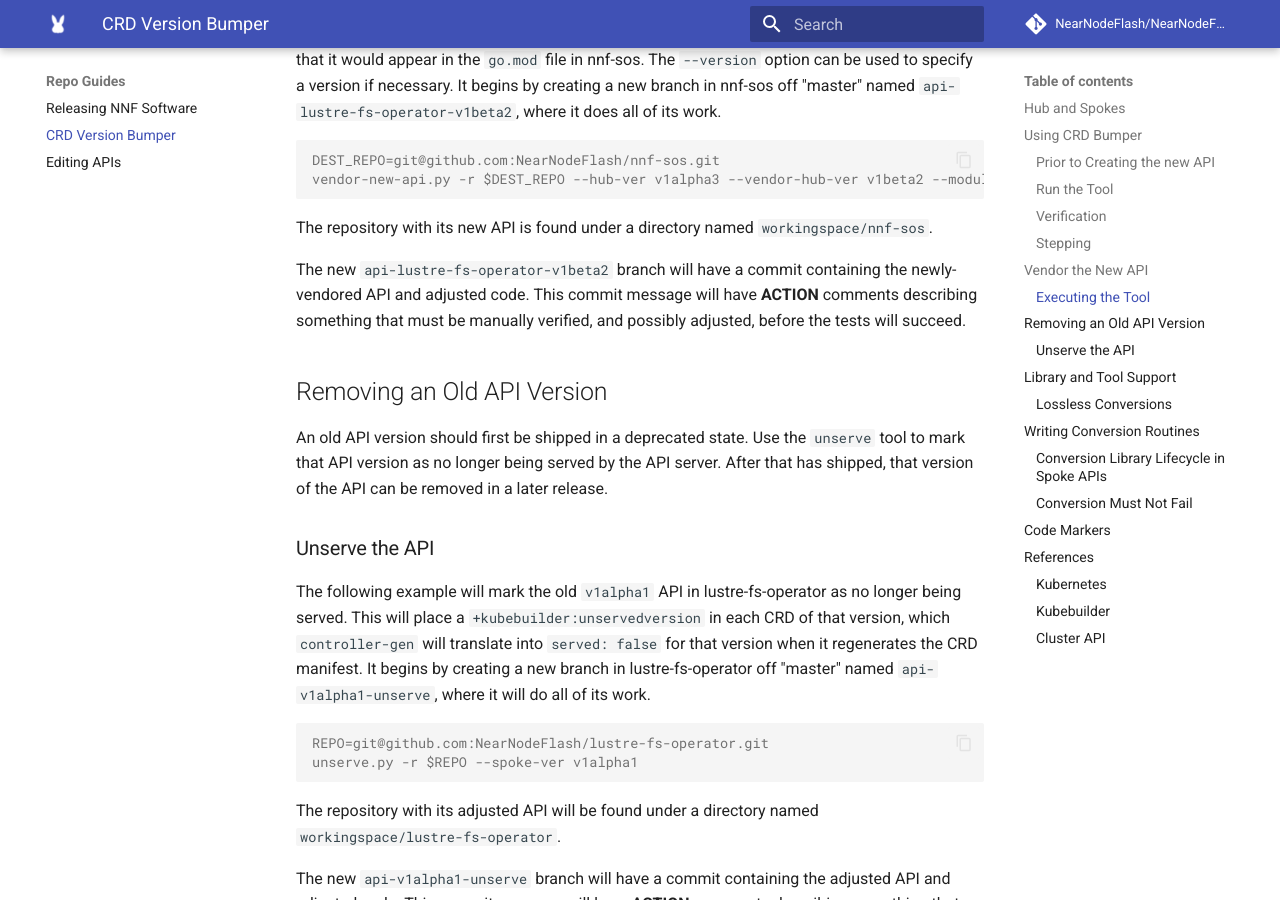
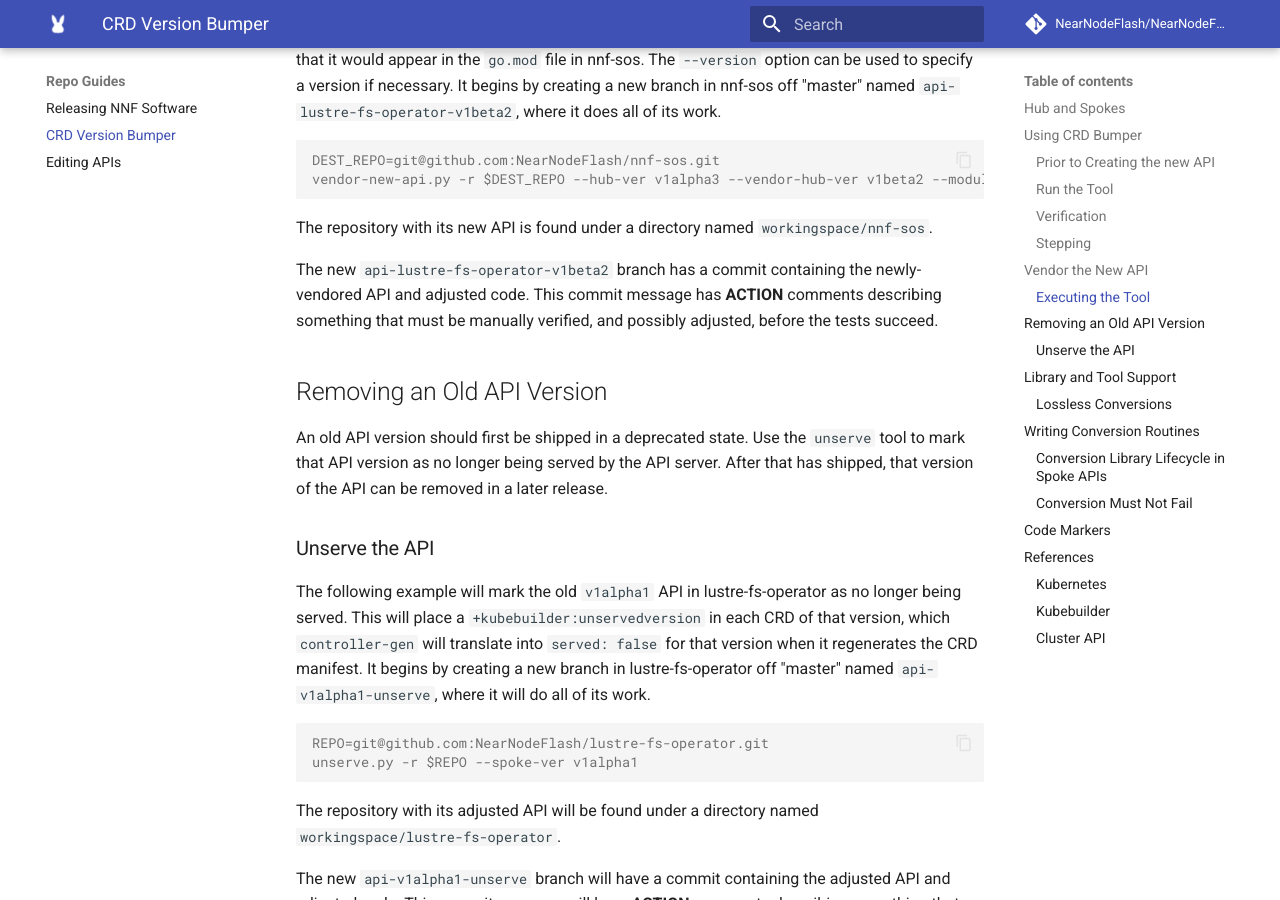
Before and after one commit to NearNodeFlash/NearNodeFlash.github.io, an MkDocs documentation site: the page built from docs/repo-guides/crd-bumper/readme.md, in a window 1280 px wide and 900 px high, scrolled down 2353 px. Built offline with MkDocs 1.6.1 and Material for MkDocs 9.7.7, drawn with Linux system fonts in a browser that asks for light colours; comment, search, counter and statistics services are not loaded; the version menu is left out.

Commit message:
Update docs/repo-guides/crd-bumper/readme.md
Co-authored-by: Tony Floeder <anthony.floeder@hpe.com>

```diff
--- a/docs/repo-guides/crd-bumper/readme.md
+++ b/docs/repo-guides/crd-bumper/readme.md
@@ -76,7 +76,7 @@ vendor-new-api.py -r $DEST_REPO --hub-ver v1alpha3 --vendor-hub-ver v1beta2 --mo
 
 The repository with its new API is found under a directory named `workingspace/nnf-sos`.
 
-The new `api-lustre-fs-operator-v1beta2` branch will have a commit containing the newly-vendored API and adjusted code. This commit message will have **ACTION** comments describing something that must be manually verified, and possibly adjusted, before the tests will succeed.
+The new `api-lustre-fs-operator-v1beta2` branch has a commit containing the newly-vendored API and adjusted code. This commit message has **ACTION** comments describing something that must be manually verified, and possibly adjusted, before the tests succeed.
 
 ## Removing an Old API Version
 
```
